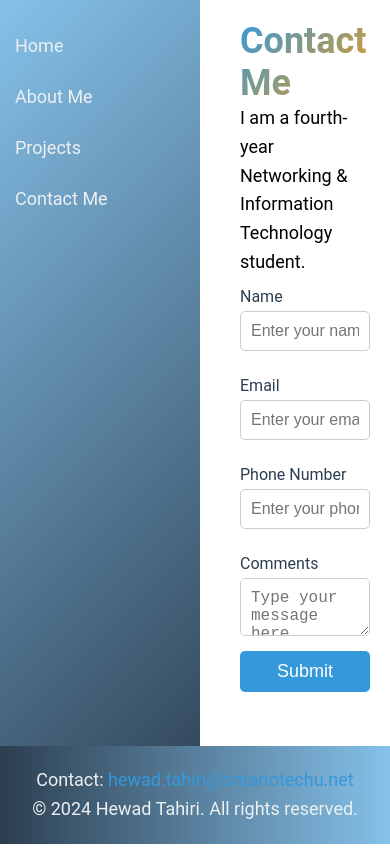
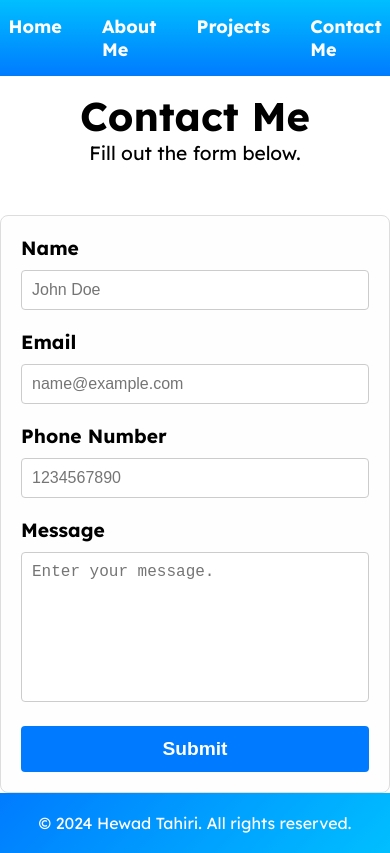
Before and after one commit to hewadtahiri/Assignment-1, a plain HTML site: page Contact Me.html in a window 390 px wide. Drawn offline with Linux system fonts and the light colour scheme.

Commit message:
Overhauled website design, added 3 projects to "Projects" page, and updated responsiveness to include videos.

```diff
--- a/Contact Me.html
+++ b/Contact Me.html
@@ -1,44 +1,54 @@
 <!DOCTYPE html>
 <html lang="en">
+
 <head>
     <meta charset="UTF-8">
     <meta name="viewport" content="width=device-width, initial-scale=1.0">
     <title>Contact Me</title>
+    <link rel="preconnect" href="https://fonts.googleapis.com">
+    <link rel="preconnect" href="https://fonts.gstatic.com" crossorigin>
+    <link href="https://fonts.googleapis.com/css2?family=Lexend:wght@400;700&display=swap" rel="stylesheet">
     <link rel="stylesheet" href="Stylesheet.css">
 </head>
+
 <body>
     <header>
         <nav class="navbar">
-            <a href="Home.html">Home</a>
-            <a href="About Me.html">About Me</a>
-            <a href="Projects.html">Projects</a>
-            <a href="Contact Me.html">Contact Me</a>
+            <ul>
+                <li><a href="Home.html">Home</a></li>
+                <li><a href="About Me.html">About Me</a></li>
+                <li><a href="Projects.html">Projects</a></li>
+                <li><a href="Contact Me.html">Contact Me</a></li>
+            </ul>
         </nav>
     </header>
 
-    <main class="content">
-        <h1>Contact Me</h1>
-        <p>I am a fourth-year Networking & Information Technology student.</p>
-        <form action="submit_contact.php" method="post" class="contact-form">
-            <label for="name">Name</label>
-            <input type="text" id="name" name="name" required minlength="2" maxlength="100" placeholder="Enter your name.">
+    <main>
+        <section class="title">
+            <h1>Contact Me</h1>
+            <p>Fill out the form below.</p>
 
-            <label for="email">Email</label>
-            <input type="email" id="email" name="email" required placeholder="Enter your email.">
+            <form action="submit_form.php" method="post" class="form">
+                <label for="name">Name</label>
+                <input type="text" id="name" name="name" required placeholder="John Doe">
 
-            <label for="phone">Phone Number</label>
-            <input type="tel" id="phone" name="phone" pattern="[0-9]{10}" required placeholder="Enter your phone number.">
+                <label for="email">Email</label>
+                <input type="email" id="email" name="email" required placeholder="name@example.com">
 
-            <label for="comments">Comments</label>
-            <textarea id="comments" name="comments" required minlength="10" maxlength="500" placeholder="Type your message here."></textarea>
+                <label for="phone">Phone Number</label>
+                <input type="tel" id="phone" name="phone" pattern="[0-9]{10}" required placeholder="1234567890">
 
-            <button type="submit">Submit</button>
-        </form>
+                <label for="comments">Message</label>
+                <textarea id="comments" name="comments" required placeholder="Enter your message."></textarea>
+
+                <input type="submit" value="Submit" class="submit-btn">
+            </form>
+        </section>
     </main>
 
     <footer class="footer">
-        <p>Contact: <a href="mailto:hewad.tahiri@ontariotechu.net">hewad.tahiri@ontariotechu.net</a></p>
         <p>&copy; 2024 Hewad Tahiri. All rights reserved.</p>
     </footer>
 </body>
+
 </html>
--- a/Laptop.css
+++ b/Laptop.css
@@ -1,22 +1,11 @@
-.navbar {
-    width: 200px;
-    padding-top: 20px;
+@media (min-width: 901px) {
+    .container {
+        max-width: 1200px;
+        margin: auto;
+        padding: 20px;
+    }
+
+    nav ul li {
+        float: left;
+    }
 }
-
-.navbar a {
-    font-size: 18px;
-    padding: 15px;
-}
-
-.content {
-    margin-left: 220px;
-    padding: 20px;
-}
-
-h1 {
-    font-size: 36px;
-}
-
-p {
-    font-size: 18px;
-}
--- a/Mobile.css
+++ b/Mobile.css
@@ -1,22 +1,13 @@
-.navbar {
-    width: 100px;
-    padding-top: 10px;
+@media (max-width: 600px) {
+    nav ul {
+        flex-direction: column;
+    }
+
+    nav ul li {
+        float: none;
+    }
+
+    .container {
+        padding: 10px;
+    }
 }
-
-.navbar a {
-    font-size: 14px;
-    padding: 10px;
-}
-
-.content {
-    margin-left: 120px;
-    padding: 10px;
-}
-
-h1 {
-    font-size: 28px;
-}
-
-p {
-    font-size: 16px;
-}
--- a/Stylesheet.css
+++ b/Stylesheet.css
@@ -4,113 +4,162 @@
     box-sizing: border-box;
 }
 
-html, body {
+html,
+body {
     height: 100%;
-    margin: 0;
-    font-family: 'Roboto', sans-serif;
 }
 
 body {
+    font-family: 'Lexend', sans-serif;
     display: flex;
     flex-direction: column;
 }
 
 .navbar {
-    height: 100%;
-    width: 200px;
-    position: fixed;
-    top: 0;
-    left: 0;
-    background: linear-gradient(135deg, #85c1e9, #2c3e50);
-    padding-top: 20px;
-    font-family: 'Roboto', sans-serif;
+    background: linear-gradient(360deg, #007BFF, #00BFFF);
+    padding: 15px 0;
+}
+
+.navbar ul {
+    list-style-type: none;
+    display: flex;
+    justify-content: center;
+}
+
+.navbar li {
+    margin: 0 20px;
 }
 
 .navbar a {
-    display: block;
-    color: #ecf0f1;
-    padding: 15px;
     text-decoration: none;
+    color: white;
+    font-weight: 700;
     font-size: 18px;
 }
 
 .navbar a:hover {
-    background-color: #f39c12;
-    color: #2c3e50;
+    color: #FFD700;
 }
 
-.content {
-    margin-left: 220px;
-    padding: 20px;
+main {
+    margin-top: 15px;
     flex: 1;
 }
 
-h1 {
-    background: linear-gradient(135deg, #3498db, #f39c12);
-    -webkit-background-clip: text;
-    -webkit-text-fill-color: transparent;
-    font-size: 36px;
+.title h1 {
+    font-size: 2.5rem;
+    font-weight: 700;
+    text-align: center;
 }
 
-p {
-    font-size: 18px;
-    line-height: 1.6;
+.title p {
+    font-size: 1.2rem;
+    font-weight: 400;
+    text-align: center;
+    max-width: 800px;
+    margin-bottom: 50px;
+    margin-left: auto;
+    margin-right: auto;
+}
+
+.title2 h1 {
+    font-size: 2.5rem;
+    font-weight: 700;
+    text-align: center;
+}
+
+.title2 p {
+    font-size: 1.2rem;
+    font-weight: 400;
+    text-align: center;
+    max-width: 800px;
+    margin-bottom: 150px;
+    margin-left: auto;
+    margin-right: auto;
+}
+
+.projects {
+    text-align: center;
+}
+
+.projects-grid {
+    display: grid;
+    grid-template-columns: repeat(auto-fill, minmax(500px, 1fr));
+    gap: 20px;
+    padding: 0 50px;
+}
+
+.projects h2 {
+    font-weight: 700;
+    font-size: 2rem;
+}
+
+.projects h3 {
+    font-weight: 400;
+    font-size: 1.2rem;
+}
+
+.projects video {
+    width: 100%;
+    height: auto;
+    margin-top: 10px;
+}
+
+.form {
+    max-width: 600px;
+    margin: 0 auto;
+    padding: 20px;
+    background-color: #fefefe;
+    border: 1px solid #ddd;
+    border-radius: 8px;
+}
+
+.form label {
+    display: block;
+    margin-bottom: 10px;
+    font-size: 1.2rem;
+    font-weight: 700;
+}
+
+.form input[type="text"],
+.form input[type="email"],
+.form input[type="tel"],
+.form textarea {
+    width: 100%;
+    padding: 10px;
+    margin-bottom: 20px;
+    border: 1px solid #ccc;
+    border-radius: 4px;
+    font-size: 1rem;
+}
+
+.form textarea {
+    height: 150px;
+    resize: none;
+}
+
+.form .submit-btn {
+    display: block;
+    width: 100%;
+    padding: 12px;
+    background-color: #007BFF;
+    color: white;
+    border: none;
+    border-radius: 4px;
+    font-weight: 700;
+    font-size: 1.2rem;
+    cursor: pointer;
+}
+
+.form .submit-btn:hover {
+    color: #FFD700;
 }
 
 .footer {
+    background: linear-gradient(135deg, #007BFF, #00BFFF);
     text-align: center;
     padding: 20px;
-    background: linear-gradient(to right, #2c3e50, #85c1e9);
-    color: #ecf0f1;
+    color: white;
+    font-weight: 400;
     width: 100%;
-    position: relative;
-    bottom: 0;
 }
-
-.footer a {
-    color: #3498db;
-    text-decoration: none;
-}
-
-.footer a:hover {
-    text-decoration: underline;
-}
-
-.contact-form {
-    display: flex;
-    flex-direction: column;
-    max-width: 600px;
-    margin: 0 auto;
-}
-
-.contact-form label {
-    margin-top: 10px;
-    font-size: 16px;
-    color: #2c3e50;
-}
-
-.contact-form input,
-.contact-form textarea {
-    padding: 10px;
-    font-size: 16px;
-    margin-top: 5px;
-    margin-bottom: 15px;
-    border: 1px solid #ccc;
-    border-radius: 5px;
-    width: 100%;
-    box-sizing: border-box;
-}
-
-.contact-form button {
-    padding: 10px 20px;
-    background-color: #3498db;
-    color: white;
-    border: none;
-    border-radius: 5px;
-    cursor: pointer;
-    font-size: 18px;
-}
-
-.contact-form button:hover {
-    background-color: #2980b9;
-}
--- a/Tablet.css
+++ b/Tablet.css
@@ -1,22 +1,9 @@
-.navbar {
-    width: 150px;
-    padding-top: 15px;
+@media (min-width: 601px) and (max-width: 900px) {
+    .container {
+        padding: 15px;
+    }
+
+    nav ul li {
+        float: left;
+    }
 }
-
-.navbar a {
-    font-size: 16px;
-    padding: 12px;
-}
-
-.content {
-    margin-left: 170px;
-    padding: 15px;
-}
-
-h1 {
-    font-size: 32px;
-}
-
-p {
-    font-size: 17px;
-}
```
Also changed, not shown: About Me.html (+18 -13 lines), Home.html (+18 -13 lines), Projects.html (+49 -13 lines).
